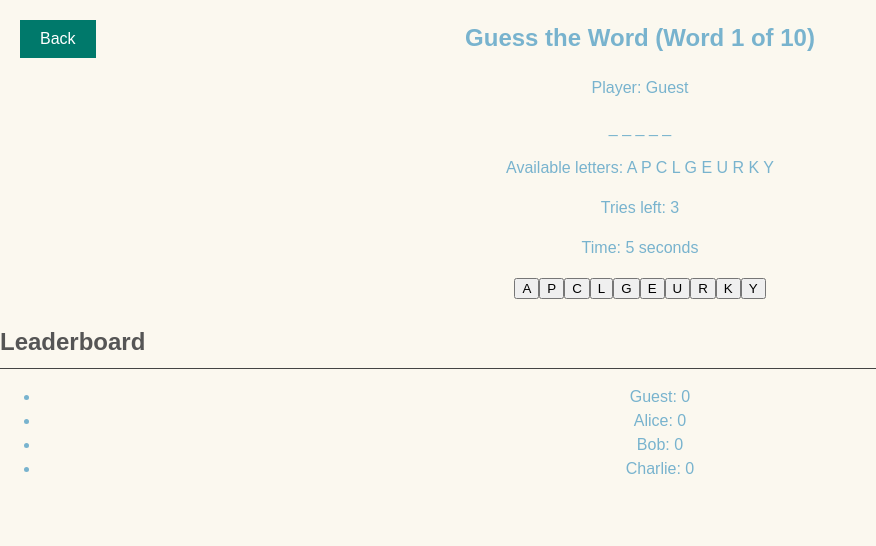
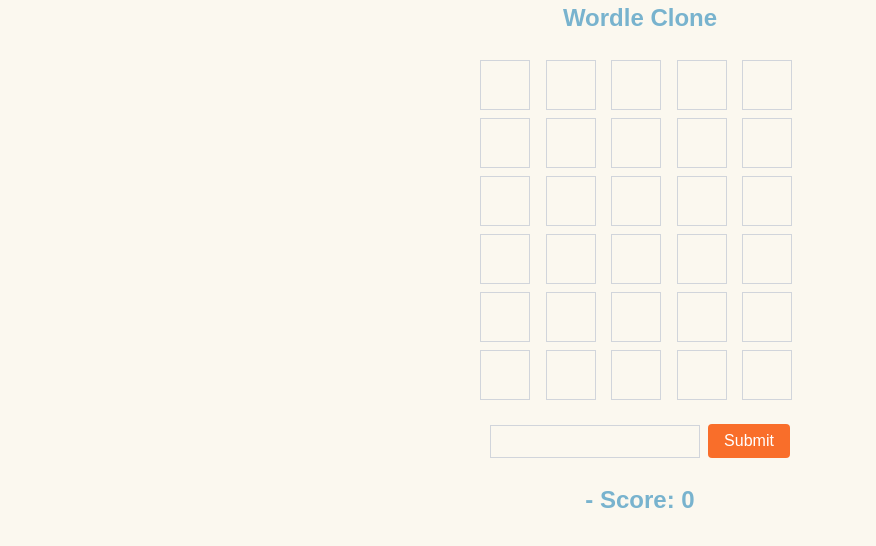
Before and after one commit to TheVortex8/hospital-declustering, a React (Vite) app: page /wordle in a window 1280 px wide. Shown: the top 546 px of the page, without its empty margins (0-876 px from the left). Built offline with nearby package versions, Linux system fonts and the light colour scheme.

Commit message:
fix: wordle new game

```diff
--- a/src/pages/wordle.tsx
+++ b/src/pages/wordle.tsx
@@ -1,152 +1,138 @@
-import React, { useState, useEffect } from 'react';
+import React, { useState, useEffect } from "react";
+import "../styles/wordle.css";
 
-const words = ['APPLE', 'BEACH', 'CLOUD', 'DANCE', 'EAGLE', 'FLAME', 'GRAPE', 'HOUSE', 'IVORY', 'JELLY'];
-const emojis = ['🍎', '🏖️', '☁️', '💃', '🦅', '🔥', '🍇', '🏠', '🦷', '🍮'];
-const otherPlayers = ['Alice', 'Bob', 'Charlie']; // Example other players
+const WORD_LENGTH = 5;
+const MAX_ATTEMPTS = 6;
+const WORDS = [
+  "APPLE", "BERRY", "CHERRY", "DATES", "ELDER",
+  "FIGGY", "GRAPE", "HONEY", "IVORY", "JUMPY",
+  "KITES", "LEMON", "MANGO", "NUTTY", "OLIVE",
+  "PEACH", "QUICK", "RAISE", "SUGAR", "TANGO"
+];
 
-const Wordle = () => {
-  const [playerName] = useState(localStorage.getItem('patientName') ?? 'Guest');
-  const [currentWordIndex, setCurrentWordIndex] = useState(0);
-  const [word, setWord] = useState('');
-  const [emoji, setEmoji] = useState('');
-  const [guessedLetters, setGuessedLetters] = useState([]);
-  const [availableLetters, setAvailableLetters] = useState([]);
-  const [triesLeft, setTriesLeft] = useState(3);
-  const [leaderboard, setLeaderboard] = useState([]);
-  const [timer, setTimer] = useState(0);
+const TARGET_WORD = WORDS[Math.floor(Math.random() * WORDS.length)];
+
+const App: React.FC = () => {
+  const [currentGuess, setCurrentGuess] = useState("");
+  const [attempts, setAttempts] = useState<string[]>([]);
   const [gameOver, setGameOver] = useState(false);
+  const [win, setWin] = useState(false);
+  const [score, setScore] = useState(0);
+  const [leaderboard, setLeaderboard] = useState<number[]>([]);
 
   useEffect(() => {
-    setLeaderboard([
-      { name: playerName, score: 0 },
-      ...otherPlayers.map(name => ({ name, score: 0 }))
-    ]);
-
-    startNewWord();
+    const storedLeaderboard = localStorage.getItem("leaderboard");
+    if (storedLeaderboard) {
+      setLeaderboard(JSON.parse(storedLeaderboard));
+    }
   }, []);
 
   useEffect(() => {
-    if (!gameOver) {
-      const interval = setInterval(() => {
-        setTimer(prevTimer => prevTimer + 1);
-        if (Math.random() < 0.1) {
-          const winner = otherPlayers[Math.floor(Math.random() * otherPlayers.length)];
-          endRound(winner);
-        }
-      }, 1000);
-      return () => clearInterval(interval);
-    }
-  }, [gameOver]);
+    localStorage.setItem("leaderboard", JSON.stringify(leaderboard));
+  }, [leaderboard]);
 
-  const startNewWord = () => {
-    if (currentWordIndex >= words.length) {
-      endGame();
-      return;
-    }
-    const newWord = words[currentWordIndex];
-    const newEmoji = emojis[currentWordIndex];
-    setWord(newWord);
-    setEmoji(newEmoji);
-    setGuessedLetters([]);
-    setTriesLeft(3);
-    setTimer(0);
-    setGameOver(false);
-
-    const uniqueLetters = new Set(newWord.split(''));
-    while (uniqueLetters.size < 10) {
-      const randomLetter = String.fromCharCode(65 + Math.floor(Math.random() * 26));
-      uniqueLetters.add(randomLetter);
-    }
-    setAvailableLetters(Array.from(uniqueLetters).sort(() => Math.random() - 0.5));
-  };
-
-  const handleGuess = (letter) => {
-    if (gameOver) return;
-
-    if (!guessedLetters.includes(letter)) {
-      setGuessedLetters([...guessedLetters, letter]);
-      if (word.includes(letter)) {
-        updateScore(playerName, 5);
-        if (word.split('').every(char => guessedLetters.includes(char) || char === letter)) {
-          endRound(playerName);
-        }
-      } else {
-        setTriesLeft(prevTries => prevTries - 1);
-        if (triesLeft === 1) {
-          endRound(null);
-        }
-      }
+  const handleInputChange = (e: React.ChangeEvent<HTMLInputElement>) => {
+    const value = e.target.value.toUpperCase();
+    if (value.length <= WORD_LENGTH) {
+      setCurrentGuess(value);
     }
   };
 
-  const updateScore = (playerName, points) => {
-    setLeaderboard(prevLeaderboard =>
-      prevLeaderboard.map(player =>
-        player.name === playerName ? { ...player, score: player.score + points } : player
-      )
-    );
+  const handleSubmit = () => {
+    if (currentGuess.length === WORD_LENGTH && !gameOver) {
+      const newAttempts = [...attempts, currentGuess];
+      setAttempts(newAttempts);
+
+      if (currentGuess === TARGET_WORD) {
+        setWin(true);
+        setGameOver(true);
+        setScore(score + 1);
+        setLeaderboard([...leaderboard, score + 1]);
+      } else if (newAttempts.length >= MAX_ATTEMPTS) {
+        setGameOver(true);
+      }
+
+      setCurrentGuess("");
+    }
   };
 
-  const endRound = (winner) => {
-    setGameOver(true);
-    if (winner) {
-      updateScore(winner, 20);
-      alert(`${winner} guessed the word: ${word} ${emoji}`);
-    } else {
-      alert(`Out of tries! The word was: ${word} ${emoji}`);
-    }
-    setTimeout(() => {
-      setCurrentWordIndex(prevIndex => prevIndex + 1);
-      startNewWord();
-    }, 2000);
+  const getLetterClass = (letter: string, index: number) => {
+    if (!TARGET_WORD.includes(letter)) return "bg-gray-400"; // Not in word
+    if (TARGET_WORD[index] === letter) return "bg-green-500"; // Correct position
+    return "bg-yellow-500"; // Wrong position
   };
 
-  const endGame = () => {
-    const winner = leaderboard.reduce((prev, current) => (prev.score > current.score) ? prev : current);
-    alert(`Game Over! Winner: ${winner.name} with ${winner.score} points`);
-  };
+  return (
+    <div className="body">
+      <h1 className="h1">Wordle Clone</h1>
 
-  const displayWord = word.split('').map(letter =>
-    guessedLetters.includes(letter) ? letter : '_'
-  ).join(' ');
+      <div className="container">
+        <div className="grid grid-rows-6 gap-2">
+          {Array.from({ length: MAX_ATTEMPTS }).map((_, rowIndex) => (
+            <div key={rowIndex} className="grid grid-cols-5 gap-2">
+              {Array.from({ length: WORD_LENGTH }).map((_, colIndex) => {
+                const letter = attempts[rowIndex]?.[colIndex] || "";
+                const letterClass =
+                  attempts[rowIndex] && getLetterClass(letter, colIndex);
+                return (
+                  <div
+                    key={colIndex}
+                    className={`w-12 h-12 flex items-center justify-center border ${letterClass} text-white font-bold text-lg`}
+                  >
+                    {letter}
+                  </div>
+                );
+              })}
+            </div>
+          ))}
+        </div>
+      </div>
 
-  return (
-    <div>
-      <button
-      style={{
-        position: 'absolute',
-        top: '20px',
-        left: '20px',
-        padding: '10px 20px',
-        fontSize: '16px',
-        color: '#ffffff',
-        backgroundColor: '#00796b',
-        border: 'none',
-        cursor: 'pointer',
-      }}
-      onClick={() => window.location.href = '/games'}
-    >
-      Back
-    </button>
-      <h2>Guess the Word (Word {currentWordIndex + 1} of 10)</h2>
-      <p>Player: {playerName}</p>
-      <p>{displayWord}</p>
-      <p>Available letters: {availableLetters.join(' ')}</p>
-      <p>Tries left: {triesLeft}</p>
-      <p>Time: {timer} seconds</p>
-      {availableLetters.map(letter => (
-        <button key={letter} onClick={() => handleGuess(letter)} disabled={guessedLetters.includes(letter) || gameOver}>
-          {letter}
-        </button>
-      ))}
-      <h3>Leaderboard</h3>
-      <ul>
-        {leaderboard.sort((a, b) => b.score - a.score).map(player => (
-          <li key={player.name}>{player.name}: {player.score}</li>
-        ))}
-      </ul>
+      {!gameOver && (
+        <div className="mt-6">
+          <input
+            type="text"
+            value={currentGuess}
+            onChange={handleInputChange}
+            className="border p-2 text-center uppercase w-48 wordle-input"
+            maxLength={WORD_LENGTH}
+            disabled={gameOver}
+          />
+          <button
+            onClick={handleSubmit}
+            className="ml-2 bg-blue-500 text-white px-4 py-2 rounded wordle-button"
+          >
+            Submit
+          </button>
+        </div>
+      )}
+
+      {gameOver && (
+        <div className="mt-6 text-center">
+          {win ? (
+            <p className="text-green-500 font-bold text-xl">Congratulations! You guessed the word!</p>
+          ) : (
+            <p className="text-red-500 font-bold text-xl">Game Over! The word was {TARGET_WORD}</p>
+          )}
+          <button
+            onClick={() => {
+              setAttempts([]);
+              setGameOver(false);
+              setWin(false);
+            }}
+            className="mt-4 bg-gray-500 text-white px-4 py-2 rounded"
+          >
+            Restart
+          </button>
+        </div>
+      )}
+
+      <div className="mt-6 text-center">
+        <h2 className="h1">{localStorage.getItem("patientName")} - Score: {score}</h2>
+
+      </div>
     </div>
   );
 };
 
-export default Wordle;
+export default App;
--- /dev/null
+++ b/src/styles/wordle.css
@@ -0,0 +1,151 @@
+.container {
+  max-width: 20rem;
+  margin: 0 auto;
+}
+
+h1 {
+  font-size: 1.5rem;
+  font-weight: bold;
+  margin-bottom: 1.5rem;
+}
+
+.grid {
+  display: grid;
+  gap: 0.5rem;
+}
+
+.grid-rows-6 {
+  grid-template-rows: repeat(6, auto);
+}
+
+.grid-cols-5 {
+  grid-template-columns: repeat(5, auto);
+}
+
+.w-12 {
+  width: 3rem;
+}
+
+.h-12 {
+  height: 3rem;
+}
+
+.flex {
+  display: flex;
+}
+
+.items-center {
+  align-items: center;
+}
+
+.justify-center {
+  justify-content: center;
+}
+
+.border {
+  border: 1px solid #d1d5db;
+}
+
+.bg-gray-400 {
+  background-color: #9ca3af;
+}
+
+.bg-green-500 {
+  background-color: #10b981;
+}
+
+.bg-yellow-500 {
+  background-color: #f59e0b;
+}
+
+.text-white {
+  color: #ffffff;
+}
+
+.font-bold {
+  font-weight: bold;
+}
+
+.text-lg {
+  font-size: 1.125rem;
+}
+
+.mt-6 {
+  margin-top: 1.5rem;
+}
+
+.border {
+  border: 1px solid #d1d5db;
+}
+
+.p-2 {
+  padding: 0.5rem;
+}
+
+.text-center {
+  text-align: center;
+}
+
+.uppercase {
+  text-transform: uppercase;
+}
+
+.w-48 {
+  width: 12rem;
+}
+
+.ml-2 {
+  margin-left: 0.5rem;
+}
+
+.px-4 {
+  padding-left: 1rem;
+  padding-right: 1rem;
+}
+
+.py-2 {
+  padding-top: 0.5rem;
+  padding-bottom: 0.5rem;
+}
+
+.rounded {
+  border-radius: 0.25rem;
+}
+
+.text-green-500 {
+  color: #10b981;
+}
+
+.text-red-500 {
+  color: #ef4444;
+}
+
+.mt-4 {
+  margin-top: 1rem;
+}
+
+.bg-gray-500 {
+  background-color: #6b7280;
+}
+
+
+.wordle-input {
+  padding: 0.5rem;
+  border: 1px solid #d1d5db;
+  background-color: var(--background-color);
+  color: #555555
+}
+
+button {
+    padding: 0.75rem;
+    background-color: var(--primary-color);
+    color: #ffffff;
+    border: none;
+    border-radius: 4px;
+    cursor: pointer;
+    font-size: 1rem;
+}
+
+button:hover {
+    background-color: var(--primary-color-light);
+}
```
